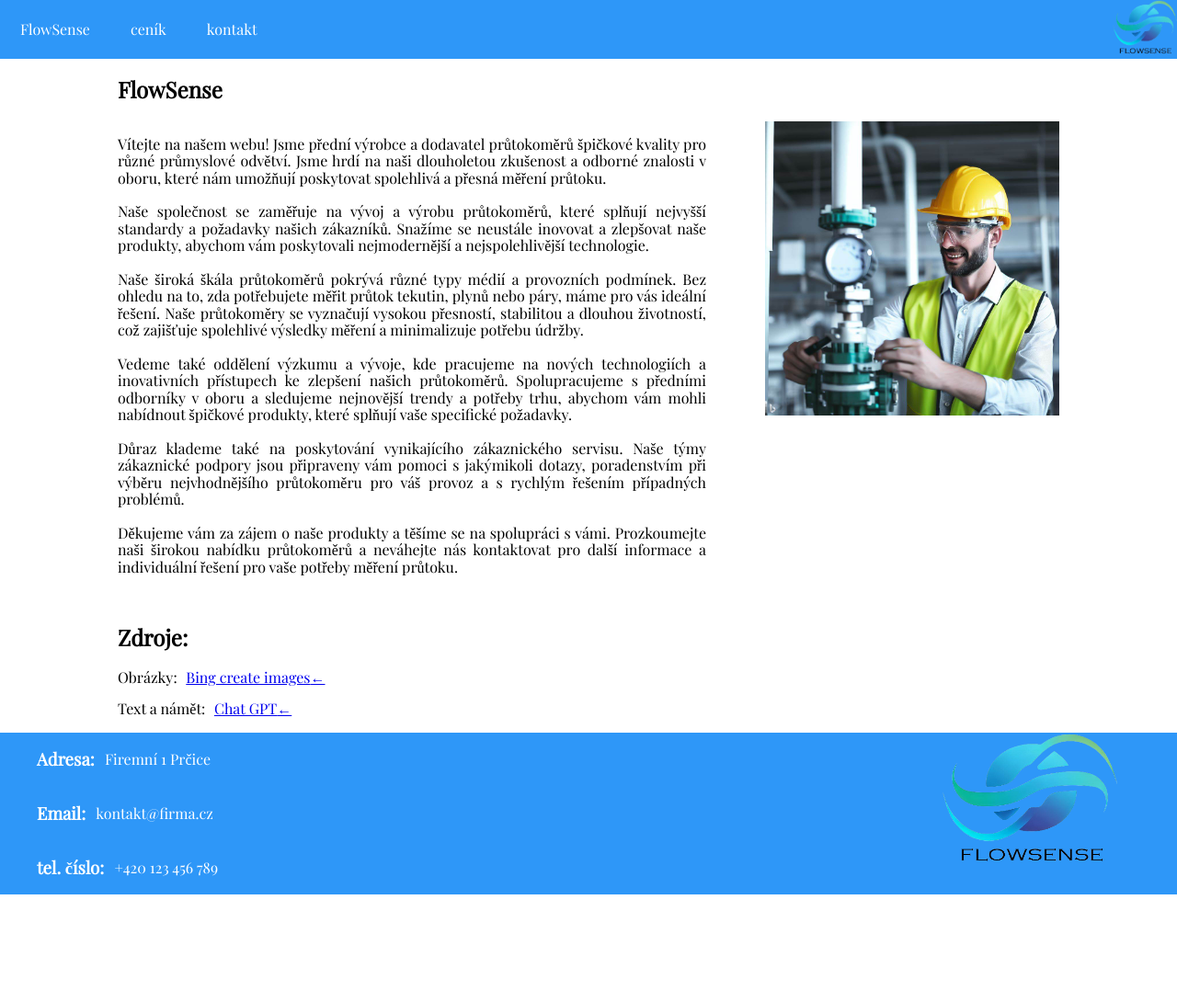
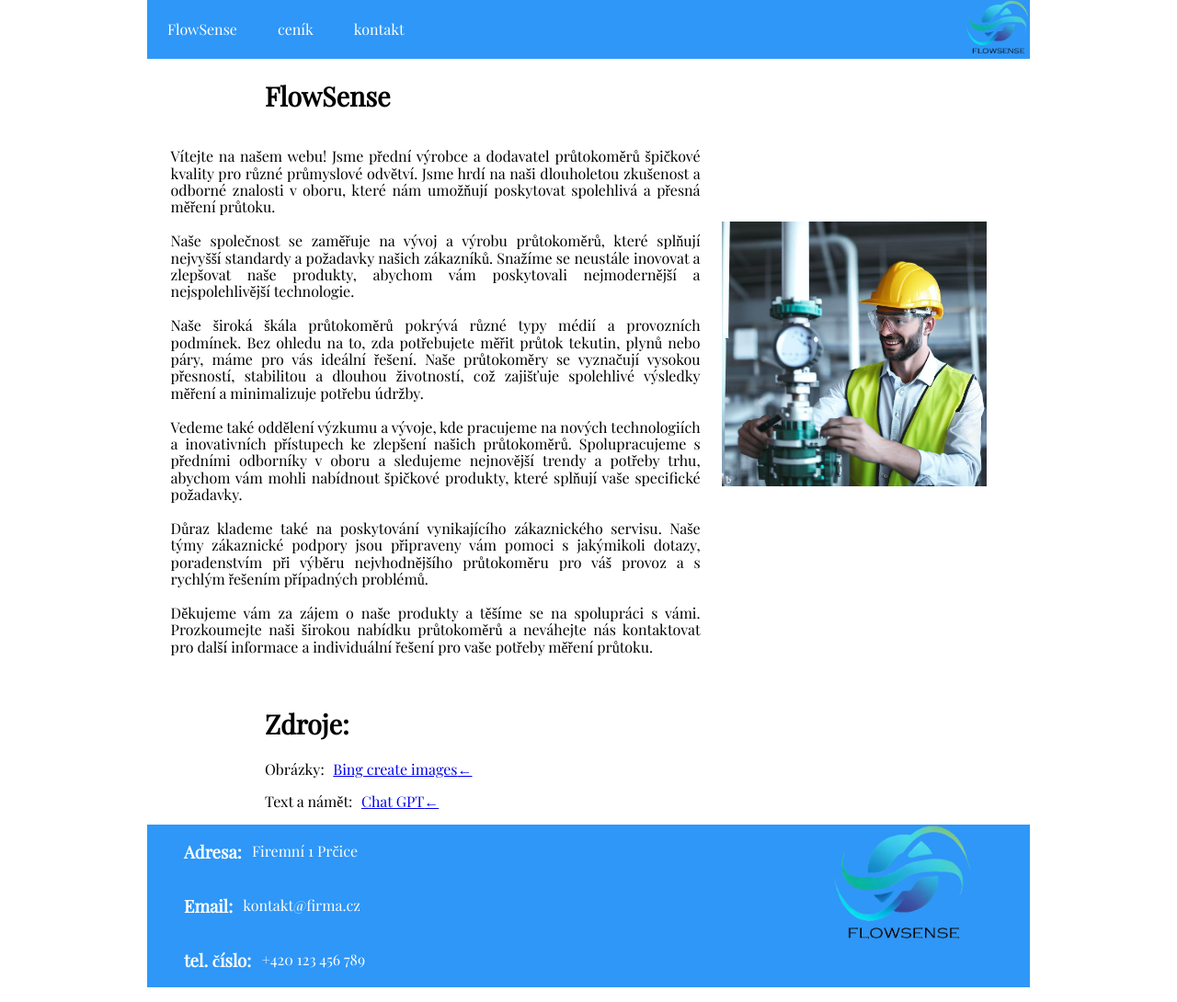
Before and after one commit to pslib-cz/2022-p1b-web-vlastni-web-Vojtechhampl, a plain HTML site: page index.html in a window 1280 px wide. Shown: the whole page at 92% size. Before the commit the page ends 989 px from the top, so only its background shows below. Drawn offline with nearby package versions, Linux system fonts and the light colour scheme.

Commit message:
finaleuzfaktprosim

```diff
--- a/css/style.css
+++ b/css/style.css
@@ -1,4 +1,4 @@
-.wrapper {
+.content-wrapper {
   margin: 0 auto;
   max-width: 960px;
 }
@@ -52,9 +52,10 @@ article p{
 
 
 .footr img {
+  padding-left: 2vw;
   padding-right: 5vw;
-  width: 15vw;
-  max-height: 18vh;
+  height: 16vh;
+  object-fit: cover;
   float:right;
 }
 
@@ -70,9 +71,15 @@ article p{
 
 footer {
   background-color: #2e97f8;
+
 }
 footer li {
   color: white;
+}
+@media only screen and (max-width: 960px){
+  footer li {
+    font-size: 0.9em;
+  }
 }
 
 article{
@@ -81,23 +88,31 @@ article{
 
 article h2{
   padding-left: 10vw;
-  font-size: 1,8em;
+  font-size: 1.8em;
 }
 
 #wrapper {
-  width: 90vw;
+  max-width: 100vw;
   overflow: hidden;
 }
 #first {
-  padding-left: 10vw;
-  width: 50vw;
+  padding-left: 2vw;
+  width: 60%;
   float:left;
   text-align: justify;
 }
-#second {
-  padding-left: 5vw;
+#wrapper #second {
+  padding-top: 10%;
+  padding-left: 1.8vw;
   overflow: hidden;
+  width: 30%;
 }
+#second img{
+  object-fit: cover;
+  width: 100%;
+}
+
+
 @media only screen and (min-width: 961px){
   #third img{
     width:0;
@@ -109,7 +124,7 @@ article h2{
   width: 70vw;
 }
 @media only screen and (max-width: 960px){
-  #second {
+  #second img {
     width: 0;
   }
   #first{
@@ -117,9 +132,7 @@ article h2{
   }
 }
 
-#second img{
-  width: 25vw;
-}
+
 
 
 
--- a/index.html
+++ b/index.html
@@ -12,7 +12,7 @@
 
     <title>FlowSense</title>
 </head>
-<body>
+<body class="content-wrapper">
     <nav>
     <ul>
         <li><a class="active" href="index.html" >FlowSense</a></li>
```
Also changed, not shown: ceník.html (+1 -1 lines).
